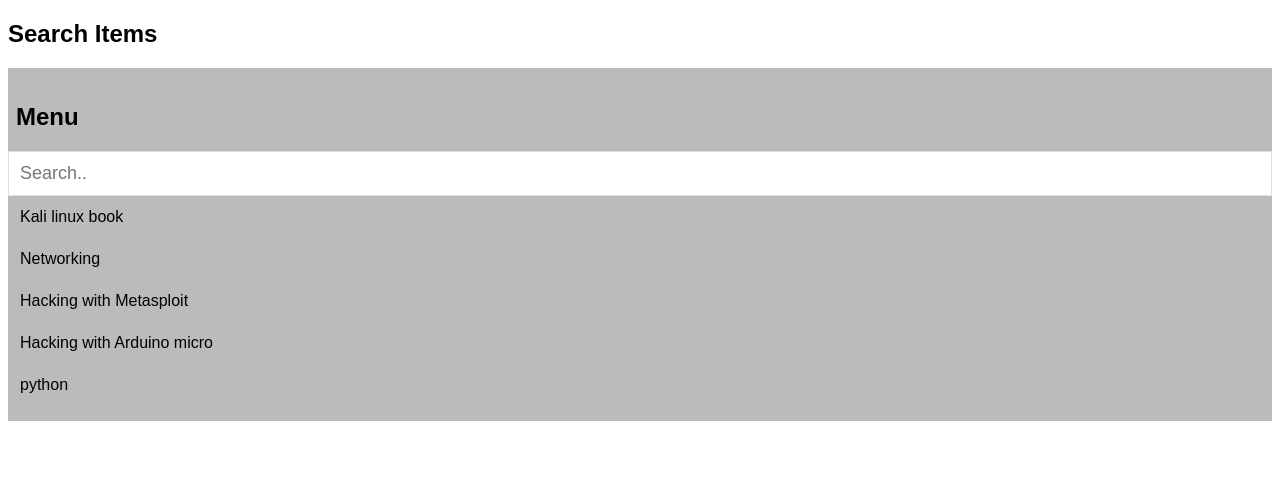
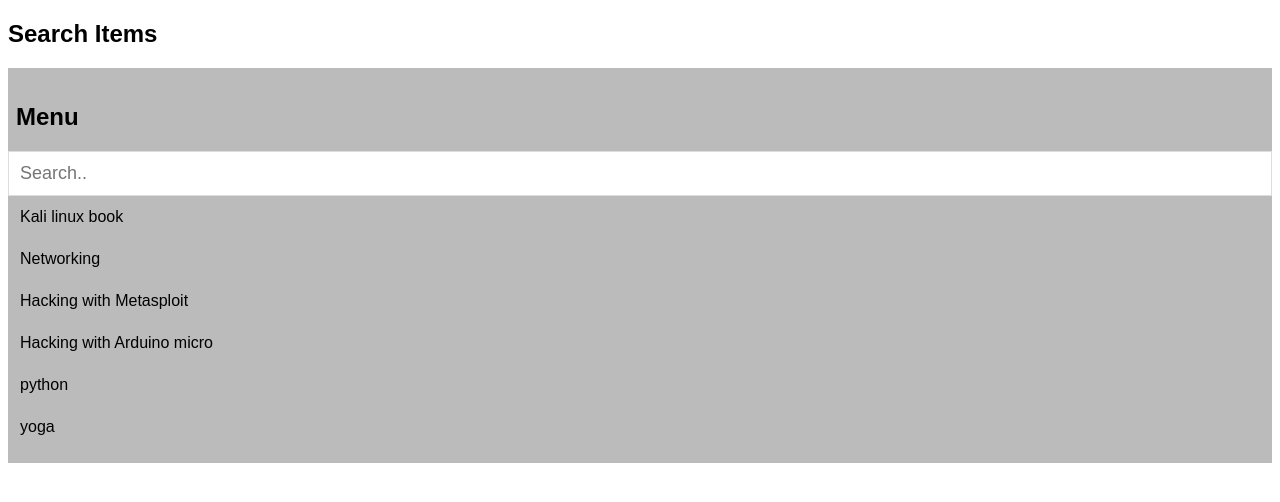
Before and after one commit to GOVINDKUMAWAT2543/mysoftzone, a plain HTML site: page page/search bar.html in a window 1280 px wide. Drawn offline with Linux system fonts and the light colour scheme.

Commit message:
Update search bar.html

```diff
--- a/page/search bar.html
+++ b/page/search bar.html
@@ -73,6 +73,7 @@ body {
       <li><a href="meta.html"> Hacking with Metasploit</a></li>
       <li><a href="arduino.html"> Hacking with Arduino micro </a></li>
       <li><a href="python.html"> python </a></li>
+      <li><a href="yoga.html"> yoga </a></li>
 
     </ul>
   </div>
```
